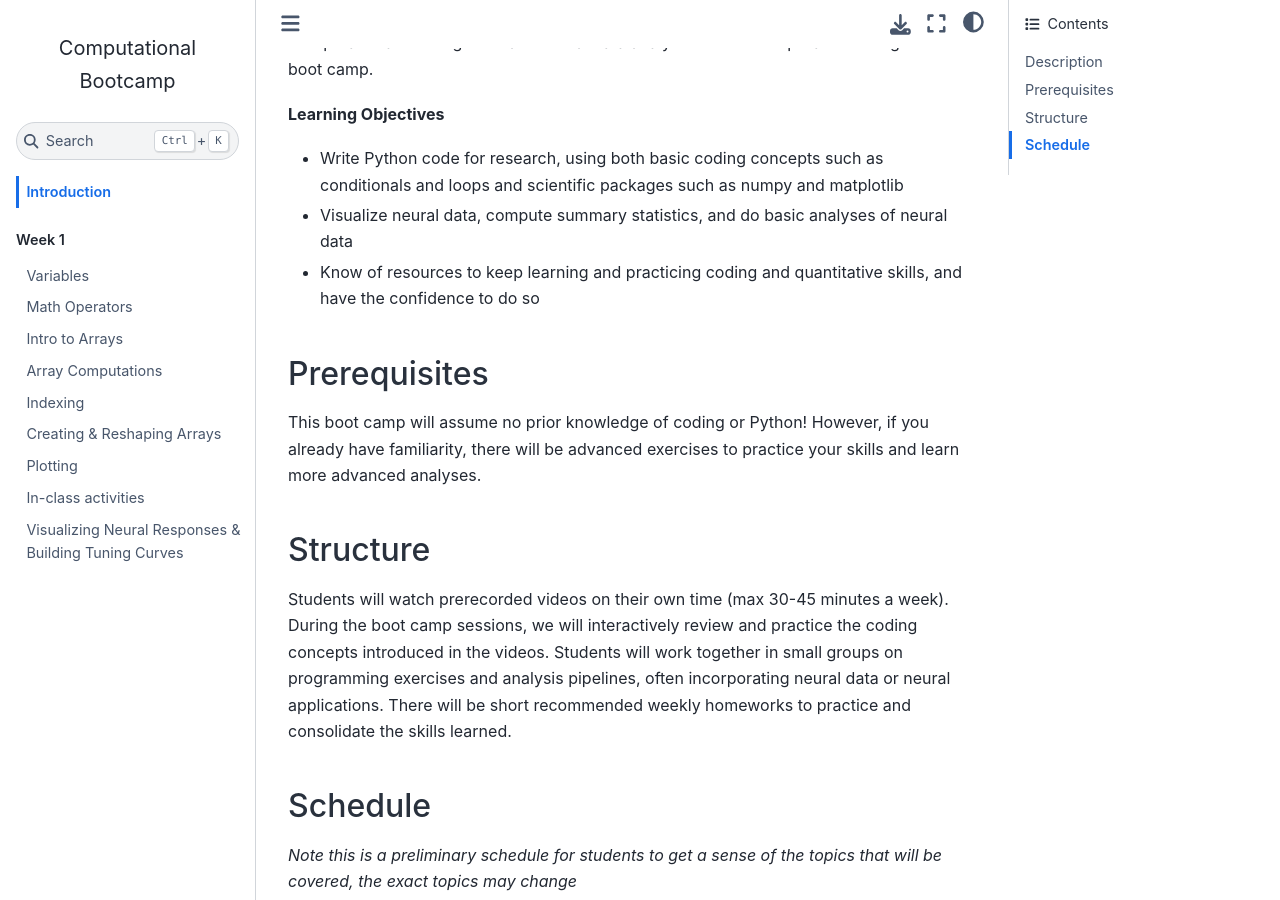
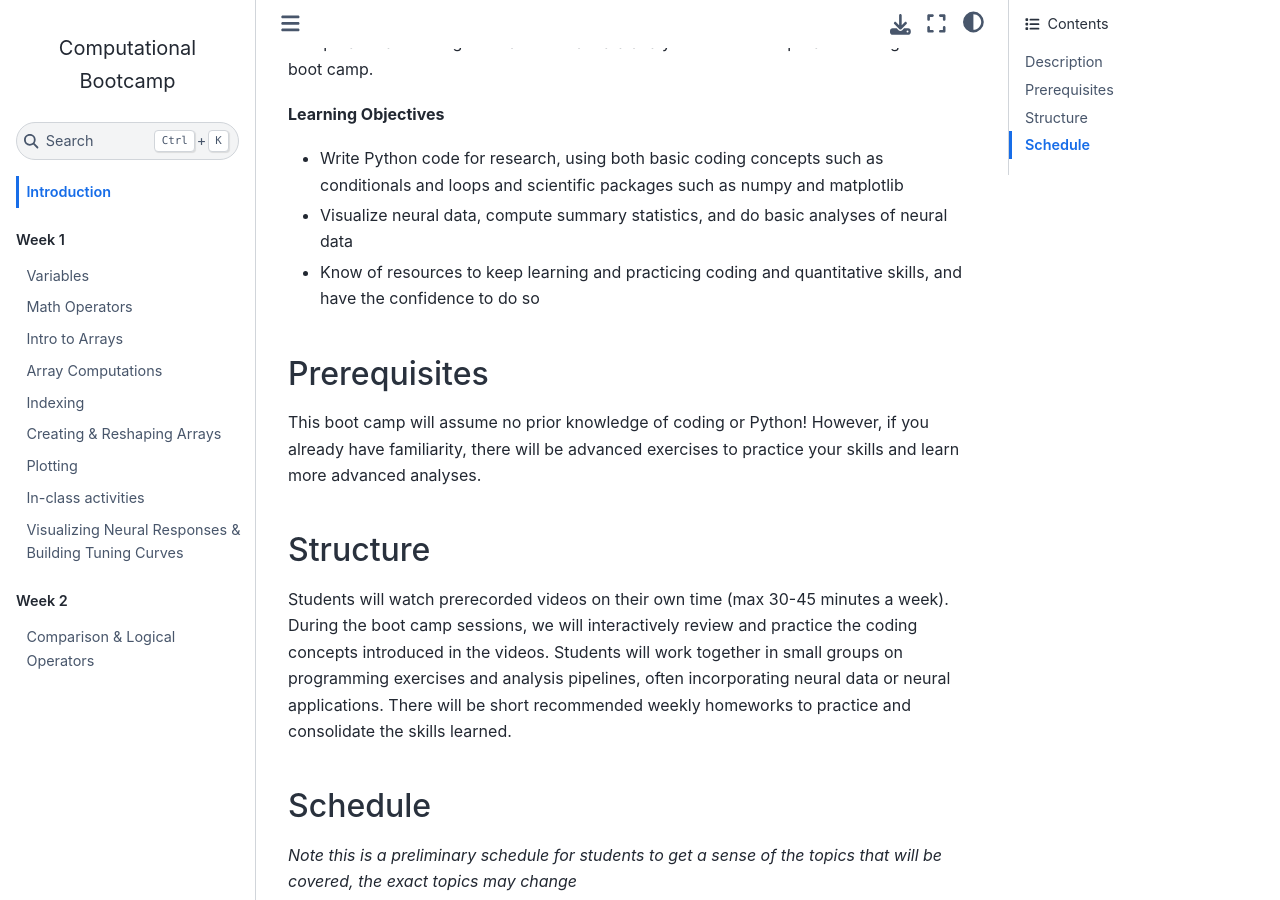
Before and after one commit to ebatty/ComputationalBootcamp, a Jupyter Book: the page built from intro.md, in a window 1280 px wide and 900 px high, scrolled down 335 px. Built offline with Jupyter Book 1.0.4 settings and Sphinx 7.4.7 and the Sphinx Book theme 1.1.4, drawn with Linux system fonts in a browser that asks for light colours.

Commit message:
Update _toc.yml

```diff
--- a/_toc.yml
+++ b/_toc.yml
@@ -12,3 +12,6 @@ parts:
     - file: content/Plotting.ipynb
     - file: content/Day1_InClass.ipynb
     - file: content/TuningCurvesTutorial.ipynb
+  - caption: Week 2
+    chapters:
+    - file: content/ComparisonLogicalOperators.ipynb
```
